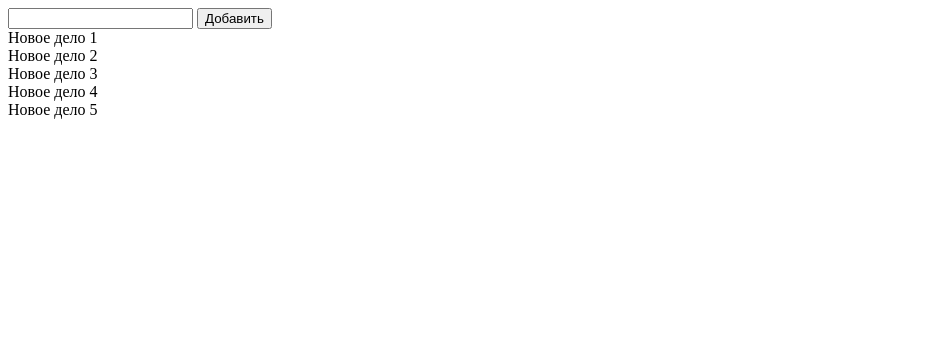
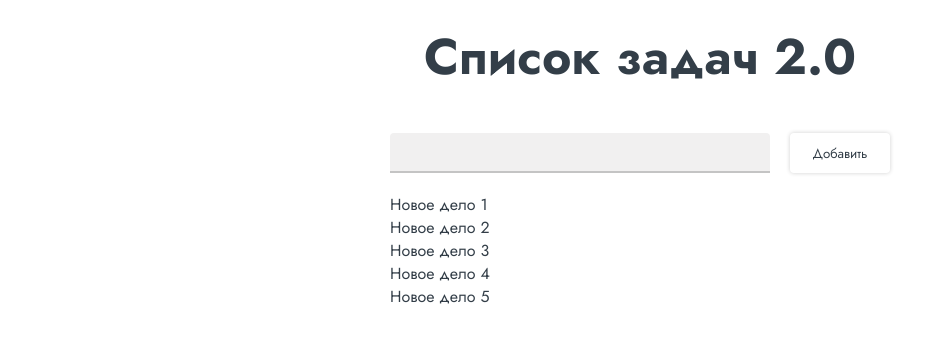
Before and after one commit to tsugaev/day-29__lab-2, a plain HTML site: page index.html in a window 1280 px wide. Shown: the whole page, without its empty margins (0-946 px from the left). Drawn offline with Linux system fonts and the light colour scheme.

Commit message:
завершил release-3

```diff
--- a/css/style.css
+++ b/css/style.css
@@ -0,0 +1,61 @@
+* {
+    padding: 0;
+    margin: 0;
+    box-sizing: border-box;
+    font-family: 'Jost', sans-serif;
+    color: #333e48;
+}
+
+h1 {
+    margin-top: 20px;
+    text-align: center;
+    font-size: 50px;
+}
+
+.main {
+    display: flex;
+    flex-direction: column;
+    align-items: center;
+    padding: 40px 0;
+}
+
+.input-container {
+    width: 500px;
+}
+
+.input-container form {
+    width: 100%;
+    display: flex;
+    justify-content: space-between;
+    height: 40px;
+}
+
+#input {
+    width: calc(80% - 20px);
+    font-size: 20px;
+    padding: 0 20px;
+    border: none;
+    border-bottom: 2px solid #c4c4c4;
+    background: #f1f0f0;
+    border-radius: 4px 4px 0 0;
+    outline: none;
+}
+
+#add {
+    width: 20%;
+    border: none;
+    background: none;
+    box-shadow: 0 0 4px #00000030;
+    border-radius: 4px;
+    transition: .3s all;
+}
+
+#add:hover {
+    background: #90be6d;
+    color: #fff;
+}
+
+.list {
+    margin-top: 20px;
+    width: 500px;
+}
--- a/index.html
+++ b/index.html
@@ -7,13 +7,17 @@
     <meta http-equiv="X-UA-Compatible" content="ie=edge">
     <title>ToDo List 2</title>
     <link rel="stylesheet" href="css/style.css">
+    <link rel="preconnect" href="https://fonts.googleapis.com">
+    <link rel="preconnect" href="https://fonts.gstatic.com" crossorigin>
+    <link href="https://fonts.googleapis.com/css2?family=Jost:wght@300;400;500;700&display=swap" rel="stylesheet">
 </head>
 <body>
+<h1>Список задач 2.0</h1>
 <main class="main">
     <div class="input-container">
         <form action="">
-            <input type="text">
-            <button>Добавить</button>
+            <input id="input" type="text">
+            <button id="add">Добавить</button>
         </form>
     </div>
 
```
